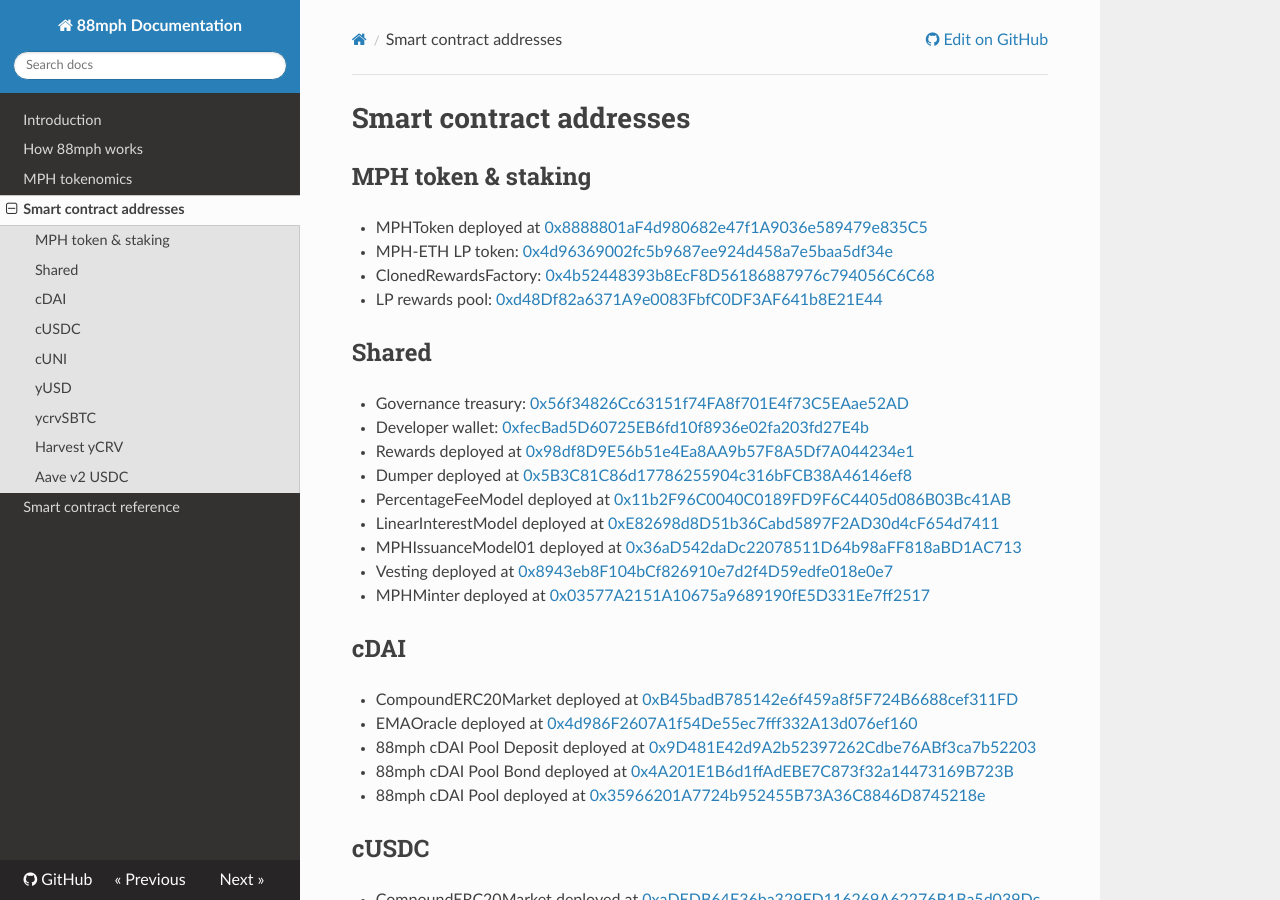
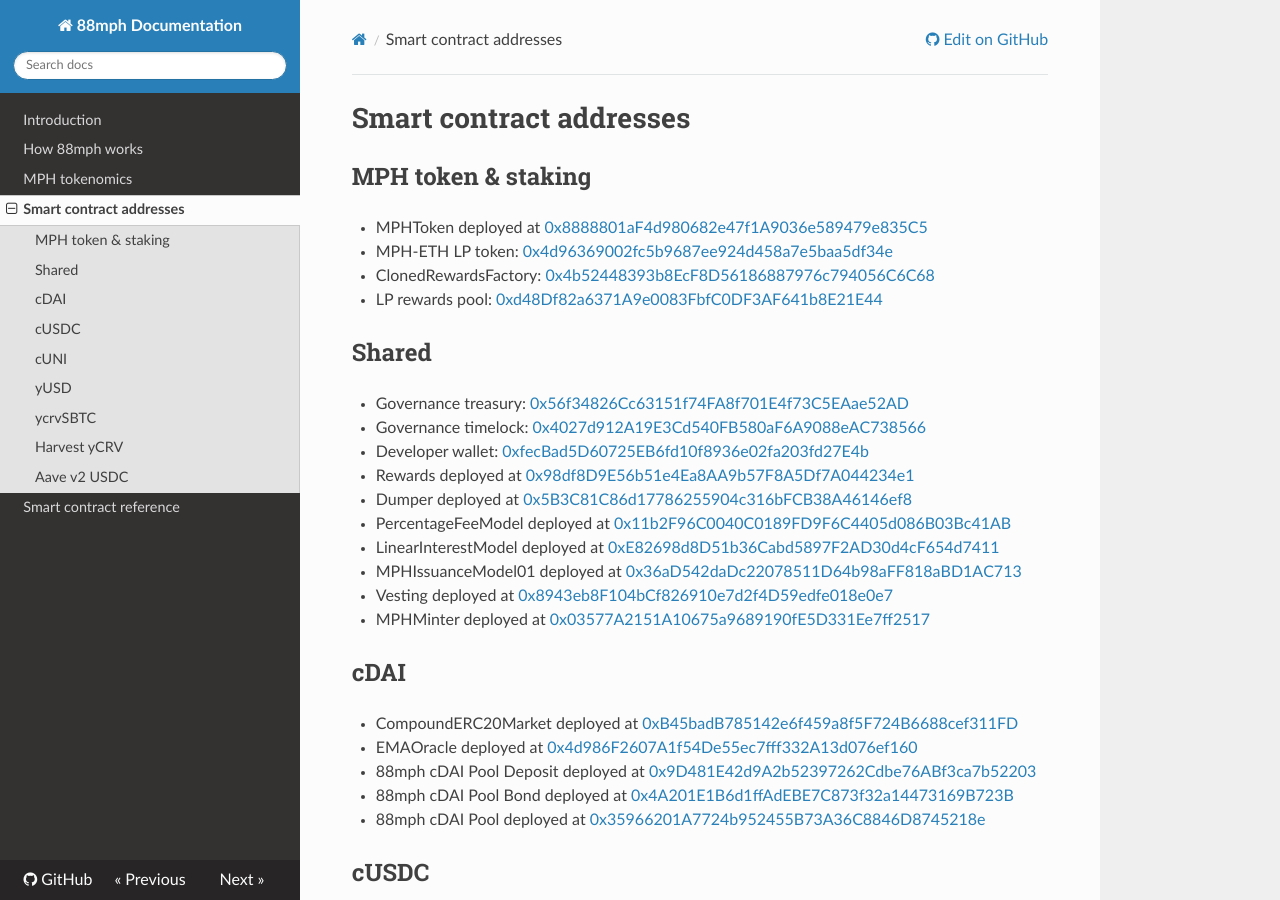
Before and after one commit to 88mphapp/docs, an MkDocs documentation site: the page built from docs/addresses.md, in a window 1280 px wide and 900 px high. Built offline with MkDocs 1.6.1, drawn with Linux system fonts in a browser that asks for light colours; nearby versions of some CDN libraries.

Commit message:
Add gov timelock address

```diff
--- a/docs/addresses.md
+++ b/docs/addresses.md
@@ -10,6 +10,7 @@
 ## Shared
 
 - Governance treasury: [0x56f34826Cc63151f74FA8f701E4f73C5EAae52AD](https://etherscan.io/address/0x56f34826Cc63151f74FA8f701E4f73C5EAae52AD)
+- Governance timelock: [0x4027d912A19E3Cd540FB580aF6A9088eAC738566](https://etherscan.io/address/0x4027d912A19E3Cd540FB580aF6A9088eAC738566)
 - Developer wallet: [0xfecBad5D60725EB6fd10f8936e02fa203fd27E4b](https://etherscan.io/address/0xfecBad5D60725EB6fd10f8936e02fa203fd27E4b)
 - Rewards deployed at [0x98df8D9E56b51e4Ea8AA9b57F8A5Df7A044234e1](https://etherscan.io/address/0x98df8D9E56b51e4Ea8AA9b57F8A5Df7A044234e1)
 - Dumper deployed at [0x5B3C81C86d17786255904c316bFCB38A46146ef8](https://etherscan.io/address/0x5B3C81C86d17786255904c316bFCB38A46146ef8)
```
